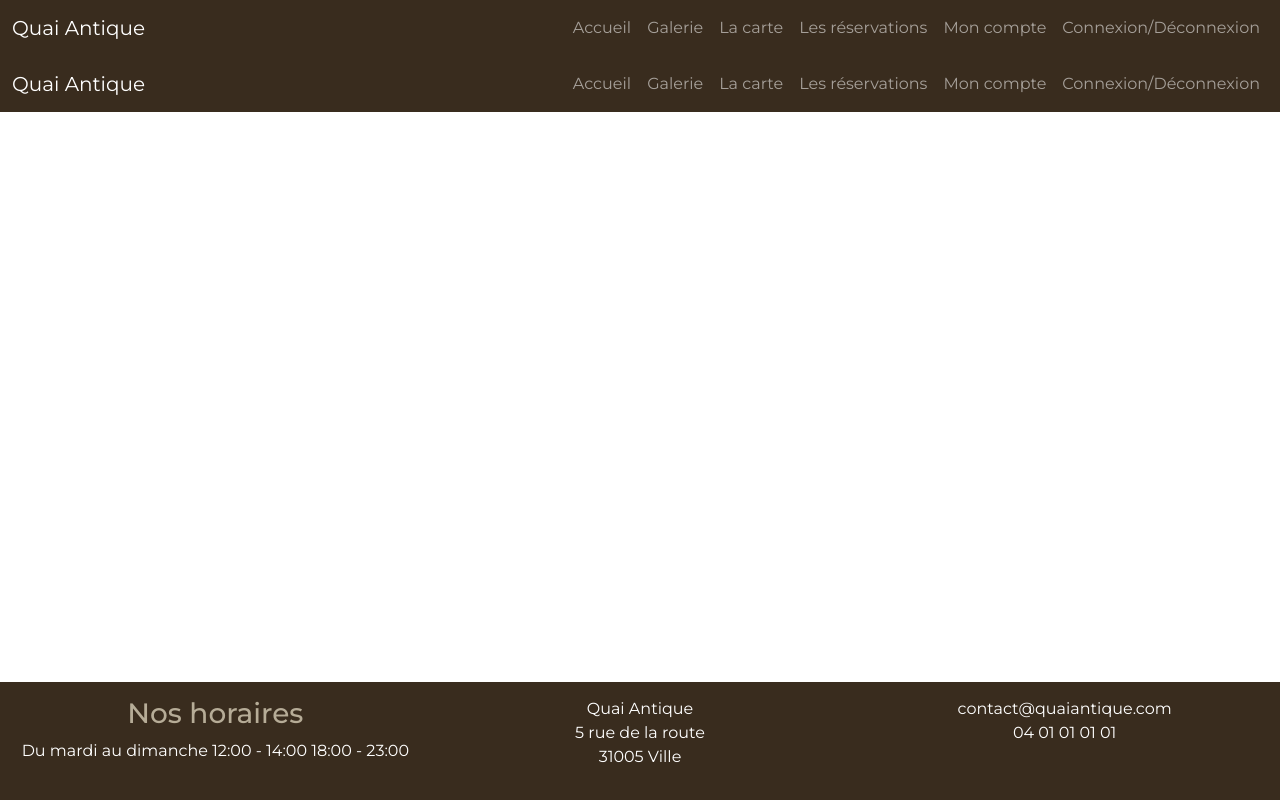
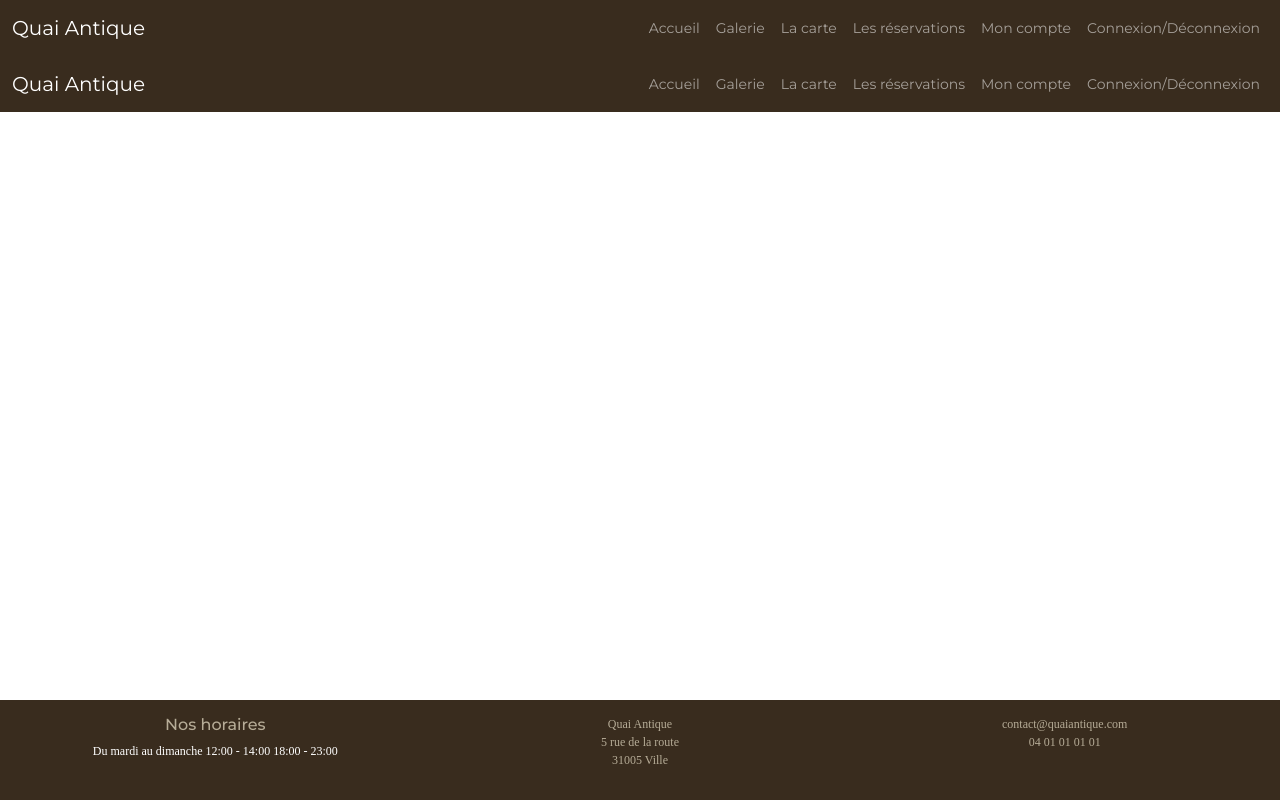
Before and after one commit to Laurie1985/quaiAntique, a website with bundled scripts: page index.html in a window 1280 px wide. Built offline with nearby package versions, Linux system fonts and the light colour scheme; files whose address does not match are found by name; a web font is replaced by a local one.

Commit message:
ajout des polices

```diff
--- a/index.html
+++ b/index.html
@@ -52,13 +52,13 @@
                     <h3 class="text-secondary">Nos horaires</h3>
                     <p>Du mardi au dimanche  12:00 - 14:00  18:00 - 23:00</p>
                 </div>
-                <div class="col-6 col-lg-4">
+                <div class="col-6 col-lg-4 text-secondary">
                     <p>Quai Antique <br>
                         5 rue de la route <br>
                         31005 Ville
                     </p>
                 </div>
-                <div class="col-6 col-lg-4">
+                <div class="col-6 col-lg-4 text-secondary">
                     <p>contact@quaiantique.com <br>
                         04 01 01 01 01
                     </p>
--- a/scss/main.scss
+++ b/scss/main.scss
@@ -5,6 +5,10 @@
 html {
     position: relative;
     min-height: 100%;
+}
+
+.nav-link {
+    font-size: 14px;
 }
 
 main {
@@ -17,3 +21,13 @@ footer.footer {
     bottom: 0;
     width: 100%;
 }
+
+p {
+    font-family: $font-family-serif;
+    font-size: 12px
+}
+
+.footer h3 {
+    font-family: $font-family-sans-serif;
+    font-size: 16px
+}
```
Also changed, not shown: scss/main.css, 1 other file.
